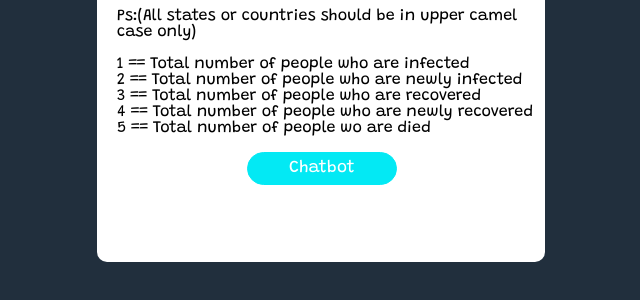
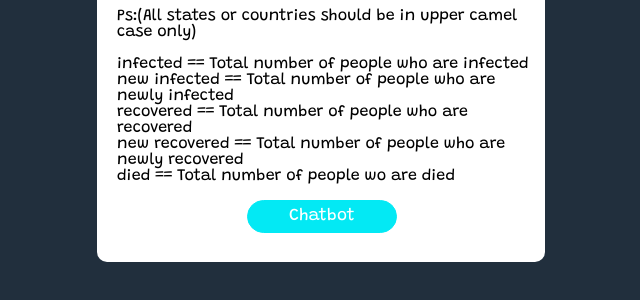
Before and after one commit to abhishek-548/webchatbot_group, a plain HTML site: page pagetochatbot.html in a window 1280 px wide. Shown: the part 434-734 px from the top of the page, without its empty margins (351-991 px from the left). Drawn offline with Linux system fonts and the light colour scheme.

Commit message:
Update pagetochatbot.html

```diff
--- a/pagetochatbot.html
+++ b/pagetochatbot.html
@@ -67,11 +67,11 @@
 	<p style="margin-left: 20px;">Ps:(All states or countries should be in upper camel case only)</p>
 	<!--instructions on how to give input-->
 	<p style="margin-left: 20px;">
-		1 == Total number of people who are infected<br>
-		2 == Total number of people who are newly infected<br>
-		3 == Total number of people who are recovered<br>
-		4 == Total number of people who are newly recovered<br>
-		5 == Total number of people wo are died
+		infected == Total number of people who are infected<br>
+		new infected == Total number of people who are newly infected<br>
+		recovered == Total number of people who are recovered<br>
+	    new recovered == Total number of people who are newly recovered<br>
+		died == Total number of people wo are died
 	</p>
 	<button id="btn">
 		<!--Link to chatbot-->
```
